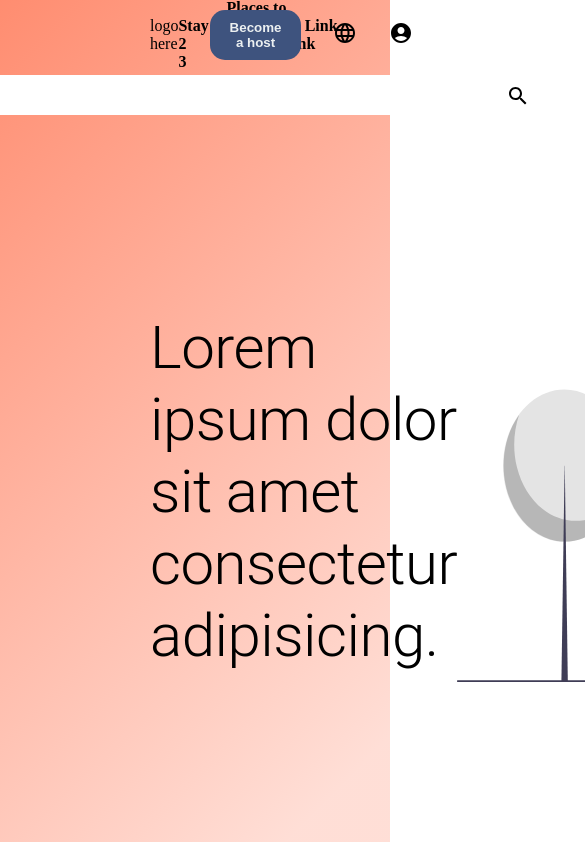
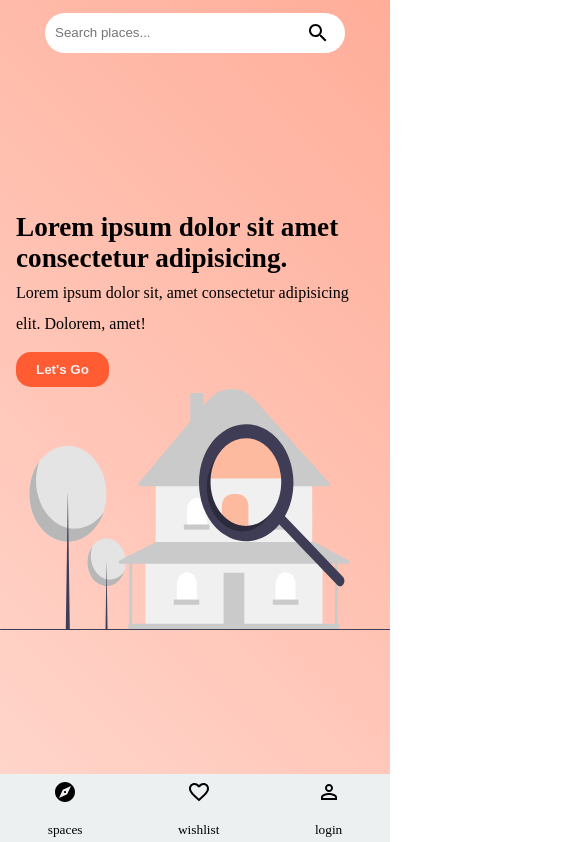
Before and after one commit to lumunge/Spacious-Living, a React (Create React App) app: page / in a window 390 px wide. Shown: the top 842 px of the page, 585 px wide, since content can reach past the window. Built offline with nearby package versions, Linux system fonts and the light colour scheme.

Commit message:
responsive design

```diff
--- a/src/App.css
+++ b/src/App.css
@@ -19,4 +19,5 @@
 }
 body {
 	/* padding: 0 150px 0 150px; */
+	overflow-x: hidden;
 }
--- a/src/Components/Landing/Landing.jsx
+++ b/src/Components/Landing/Landing.jsx
@@ -1,21 +1,28 @@
-import { Typography } from '@mui/material';
-import landingImg from '../../img/home.svg';
+import { Typography } from "@mui/material";
+import landingImg from "../../img/home.svg";
 //styles
-import './styles.css';
+import "./styles.css";
 
 const Landing = () => {
 	// const classes = useStyles();
 
-    return(
+	return (
 		<div className="landingContainer">
-           <div>
-                <Typography variant="h2">Lorem ipsum dolor sit amet consectetur adipisicing.</Typography>
+			<div className="introText">
+				<p className="title">
+					Lorem ipsum dolor sit amet consectetur adipisicing.
+					<br />
+					<span className="subtitle">
+						Lorem ipsum dolor sit, amet consectetur adipisicing elit. Dolorem, amet!
+					</span>
+				</p>
+            <button className="cta">Let's Go</button>
 			</div>
-           <div>
+			<div className="img">
 				<img src={landingImg} alt="landing_img" />
 			</div>
 		</div>
-    )
-}
+	);
+};
 
 export default Landing;
--- a/src/Components/Landing/styles.css
+++ b/src/Components/Landing/styles.css
@@ -3,3 +3,39 @@
 	display: flex;
 	align-items: center;
 }
+.cta {
+	background-color: var(--primaryColor);
+	padding: 10px 20px;
+	border-radius: 15px;
+	border: none;
+	color: var(--mainWhite);
+	font-weight: 600;
+	cursor: pointer;
+}
+@media (max-width: 576px) {
+	.landingContainer {
+		display: flex;
+		flex-direction: column;
+		align-items: center;
+		justify-content: center;
+	}
+	.introText {
+		padding: 0 1rem;
+	}
+	.title {
+		font-size: 1.7rem;
+		font-weight: 600;
+		padding: 0;
+	}
+	.subtitle {
+		font-size: 1rem;
+		font-weight: 100;
+	}
+	.cta {
+		margin-top: 1rem;
+	}
+	.img img {
+		width: 100%;
+		height: 100%;
+	}
+}
--- a/src/Components/Navbar/Navbar.jsx
+++ b/src/Components/Navbar/Navbar.jsx
@@ -1,32 +1,37 @@
-import { Button } from "@mui/material";
 // icons
-import LanguageIcon from '@mui/icons-material/Language';
-import AccountCircleIcon from '@mui/icons-material/AccountCircle';
+import LanguageIcon from "@mui/icons-material/Language";
+import AccountCircleIcon from "@mui/icons-material/AccountCircle";
+import ExploreIcon from "@mui/icons-material/Explore";
+import PersonOutlineIcon from "@mui/icons-material/PersonOutline";
+import FavoriteBorderIcon from "@mui/icons-material/FavoriteBorder";
 //styles
-import './styles.css';
-// import useStyles from './styles';
+import "./styles.css";
 
 const Navbar = () => {
-    // const classes = useStyles();
-    return(
+	return (
 		<header className="navContainer">
-            <div>
-                logo here
-            </div>
+			<div className="largeNav">
+				<div>logo here</div>
 				<div className="navLinks">
-                <a href="#!" className="link">Places to Stay</a>
-                <a href="#!" className="link">Link 2</a>
-                <a href="#!" className="link">Link 3</a>
+					<a href="#!" className="link">
+						Places to Stay
+					</a>
+					<a href="#!" className="link">
+						Link 2
+					</a>
+					<a href="#!" className="link">
+						Link 3
+					</a>
 				</div>
 				<div className="navEnd">
 					<div className="end">
 						<button className="btn">Become a host</button>
 					</div>
 					<div className="end">
-                    <LanguageIcon/>
+						<LanguageIcon />
 					</div>
 					<div className="dropdown end">
-                    <AccountCircleIcon onClick={() => alert("hello")}/>
+						<AccountCircleIcon onClick={() => alert("hello")} />
 						<div className="dropContent">
 							<a href="#!">Sign up</a>
 							<a href="#!">Log in</a>
@@ -37,8 +42,26 @@ const Navbar = () => {
 						</div>
 					</div>
 				</div>
+			</div>
+			<div className="smallNav">
+				<div className="smallIcon">
+					<ExploreIcon />
+                    <br />
+                    <small>spaces</small>
+				</div>
+				<div className="smallIcon">
+					<FavoriteBorderIcon />
+                    <br />
+                    <small>wishlist</small>
+				</div>
+				<div className="smallIcon">
+					<PersonOutlineIcon />
+                    <br />
+                    <small>login</small>
+				</div>
+			</div>
 		</header>
-    )
-}
+	);
+};
 
 export default Navbar;
--- a/src/Components/Navbar/styles.css
+++ b/src/Components/Navbar/styles.css
@@ -3,6 +3,7 @@
 	justify-content: space-between;
 	align-items: center;
 	height: 70px;
+	/* background-color: red; */
 }
 .navEnd {
 	display: flex;
@@ -79,3 +80,42 @@
 .dropdown:hover .dropBtn {
 	background-color: #3e8e41;
 }
+/* Small devices  */
+@media (max-width: 576px) {
+	.navContainer {
+		position: fixed;
+		bottom: 0;
+		/* height: 70px; */
+		background-color: var(--mainWhite);
+		width: 100%;
+	}
+	.largeNav {
+		display: none;
+	}
+	.smallNav {
+		display: flex;
+		justify-content: space-around;
+		width: 100%;
+	}
+	.smallIcon {
+		display: flex;
+		flex-direction: column;
+		align-items: center;
+		justify-content: center;
+	}
+	.dropContent {
+		display: none;
+	}
+	.end {
+		display: none;
+	}
+}
+
+/* // Medium devices (tablets, 768px and up)
+@media (min-width: 768px) { ... } */
+
+/* // Large devices (desktops, 992px and up)
+@media (min-width: 992px) { ... } */
+
+/* // Extra large devices (large desktops, 1200px and up)
+@media (min-width: 1200px) { ... } */
--- a/src/Components/Search/styles.css
+++ b/src/Components/Search/styles.css
@@ -21,3 +21,9 @@
 	bottom: 1.7rem;
 	cursor: pointer;
 }
+@media (max-width: 576px) {
+	.search input {
+		width: 300px;
+		margin-top: 15px;
+	}
+}
--- a/src/Pages/Home/Home.jsx
+++ b/src/Pages/Home/Home.jsx
@@ -1,16 +1,78 @@
 import Header from "../../Components/Header/Header";
 import Landing from "../../Components/Landing/Landing";
-import './home.css';
+import "./home.css";
 
 const Home = () => {
-    return(
-        <div>
-        <div className="landing">
-           <Header/>
-           <Landing/>
-        </div>
-        </div>
-    )
-}
+	return (
+		<div>
+			<div className="landing">
+				<Header />
+				<Landing />
+				Lorem ipsum dolor sit, amet consectetur adipisicing elit.
+				Tempora neque ex nobis sequi consectetur est dignissimos fuga
+				sit esse ea? Ipsam eius quos cupiditate labore totam optio
+				libero adipisci a provident? Animi nostrum molestias rem, saepe
+				dolores, repudiandae exercitationem optio obcaecati fuga, alias
+				consectetur incidunt perspiciatis totam nobis minus tempora aut
+				ex? Repellendus, id aut magni ea expedita animi, repudiandae
+				debitis totam dicta ad tempore, est porro nam accusamus neque.
+				Laudantium eligendi excepturi, praesentium dicta esse non quam
+				corrupti voluptatem quas magnam tempora nisi ipsa deleniti qui
+				quaerat veniam itaque facere et nesciunt blanditiis officiis
+				perferendis similique. Exercitationem consequatur id aliquam
+				dicta laborum. Consequuntur necessitatibus quasi, doloremque
+				eligendi iste excepturi voluptatem dignissimos ut! Harum
+				voluptatem delectus at odio, excepturi vero eveniet deserunt
+				impedit accusamus in illum ullam dolor! Rem repellat consequatur
+				dicta unde, maxime nulla distinctio repudiandae quos aspernatur
+				vero quod quisquam, exercitationem ad. Officia accusantium
+				veritatis modi nam commodi vitae corporis quis temporibus, sed
+				numquam ducimus aliquid laborum ad! Voluptatibus ipsum, quo iste
+				maiores vel error sit voluptas, impedit in minima, illo a
+				voluptatem reiciendis eius molestiae quam distinctio neque
+				quibusdam tempore inventore assumenda cumque magnam corrupti
+				pariatur! Incidunt, in. Tempore debitis, incidunt repellendus
+				similique ratione, harum facilis consequatur consequuntur quas
+				aut recusandae deleniti dignissimos, voluptates sunt natus!
+				Voluptatum distinctio rem eum ea veritatis soluta voluptatibus
+				et perferendis dolores fugit. Earum asperiores tempore dolorum
+				vitae minima temporibus tempora itaque? Sunt, nobis. Et fugiat
+				expedita magnam corporis pariatur corrupti ad rerum sapiente
+				fugit mollitia atque dolores perspiciatis aliquam velit, quas
+				autem cum debitis odit blanditiis repellat unde? Non,
+				reprehenderit? Illo ratione necessitatibus, labore perspiciatis
+				dolor sint odio, tempore blanditiis eius culpa doloremque est
+				aut. Amet odit optio, distinctio illo voluptates dolore voluptas
+				praesentium. Magni tempore asperiores voluptatum libero expedita
+				perspiciatis quaerat iusto animi praesentium provident.
+				Cupiditate sunt rem asperiores iste est adipisci amet distinctio
+				nostrum quo velit praesentium aperiam itaque aliquam, officia
+				sed saepe vel voluptatum animi eius reiciendis consequatur
+				dicta! Saepe, fugiat quasi eos eligendi, ipsam adipisci tempore,
+				voluptatem at officiis praesentium fuga. Eveniet obcaecati
+				aliquam doloremque harum. Magni eum nam odit hic ut officia
+				explicabo. Delectus molestias soluta distinctio deserunt.
+				Debitis consequatur animi magni? Eveniet omnis voluptatum soluta
+				facere recusandae atque quod quia iure consequatur asperiores,
+				dolorem quasi excepturi ratione perspiciatis assumenda minus
+				nemo possimus id quas. Libero numquam, beatae nam ducimus iste
+				assumenda itaque qui ipsam nesciunt accusantium expedita tempore
+				blanditiis, eaque quos voluptatem, sunt nobis sed voluptatibus
+				quasi! Est, laboriosam, quisquam blanditiis in fuga, qui optio
+				et sapiente laudantium ducimus sed. Fuga illum pariatur, laborum
+				dolor quia, consectetur esse eius ex, qui perferendis quod
+				tenetur. Velit officia rem ratione nemo, deserunt veritatis quam
+				repudiandae minus similique ducimus reiciendis at excepturi
+				blanditiis consequatur doloribus veniam sunt quia dolore
+				inventore dolores ex maxime animi? Aliquid obcaecati possimus
+				nobis illo commodi, sed magnam! Sunt numquam, quasi laborum,
+				deserunt eum obcaecati iusto ab amet architecto commodi, est
+				magnam excepturi. Ipsa delectus voluptate minima assumenda
+				voluptates sed molestiae, cumque excepturi minus quod tenetur
+				quaerat iure voluptatem aperiam. Enim fugiat corporis sit?
+			</div>
+		</div>
+	);
+};
 
 export default Home;
--- a/src/Pages/Home/home.css
+++ b/src/Pages/Home/home.css
@@ -1,25 +1,25 @@
 .landing {
 	padding: 0 150px 0 150px;
-
 	background: hsla(12, 100%, 60%, 1);
-
 	background: linear-gradient(
-		135deg,
-		hsla(12, 100%, 60%, 0.2) 10%,
-		hsla(12, 100%, 60%, 0.7) 100%
+		45deg,
+		hsla(12, 100%, 60%, 0) 0%,
+		hsla(12, 100%, 60%, 0.5) 100%
 	);
-
 	background: -moz-linear-gradient(
-		135deg,
-		hsla(12, 100%, 60%, 0.2) 10%,
-		hsla(12, 100%, 60%, 0.7) 100%
+		45deg,
+		hsla(12, 100%, 60%, 0) 0%,
+		hsla(12, 100%, 60%, 0.5) 100%
 	);
-
 	background: -webkit-linear-gradient(
-		135deg,
-		hsla(12, 100%, 60%, 0.2) 10%,
-		hsla(12, 100%, 60%, 0.7) 100%
+		45deg,
+		hsla(12, 100%, 60%, 0) 0%,
+		hsla(12, 100%, 60%, 0.5) 100%
 	);
-
 	filter: progid: DXImageTransform.Microsoft.gradient( startColorstr="#FF5C33", endColorstr="#FF5C33", GradientType=1 );
 }
+@media (max-width: 576px) {
+	.landing {
+		padding: 0;
+	}
+}
```
Lines whose indentation alone changed are shown as unchanged.
